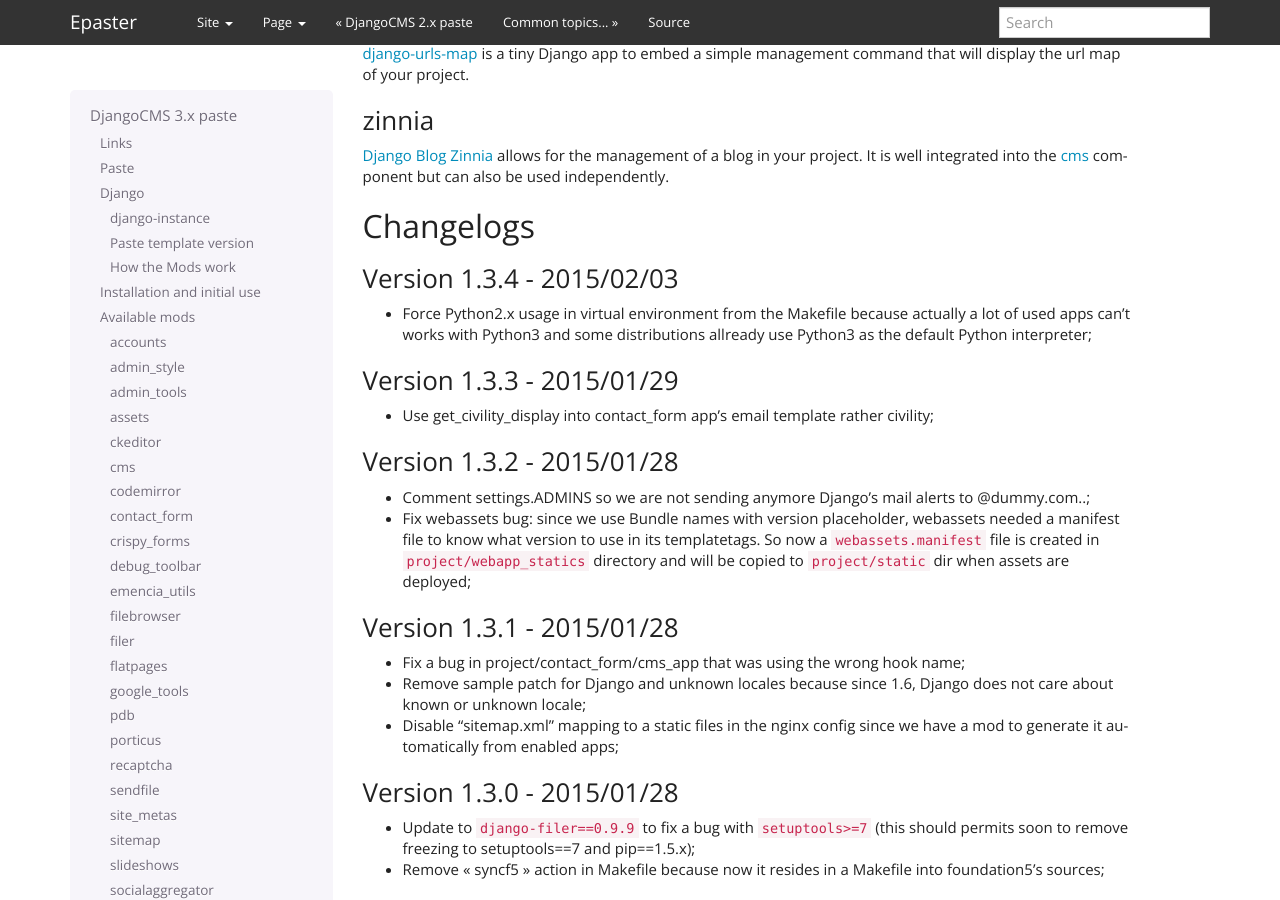
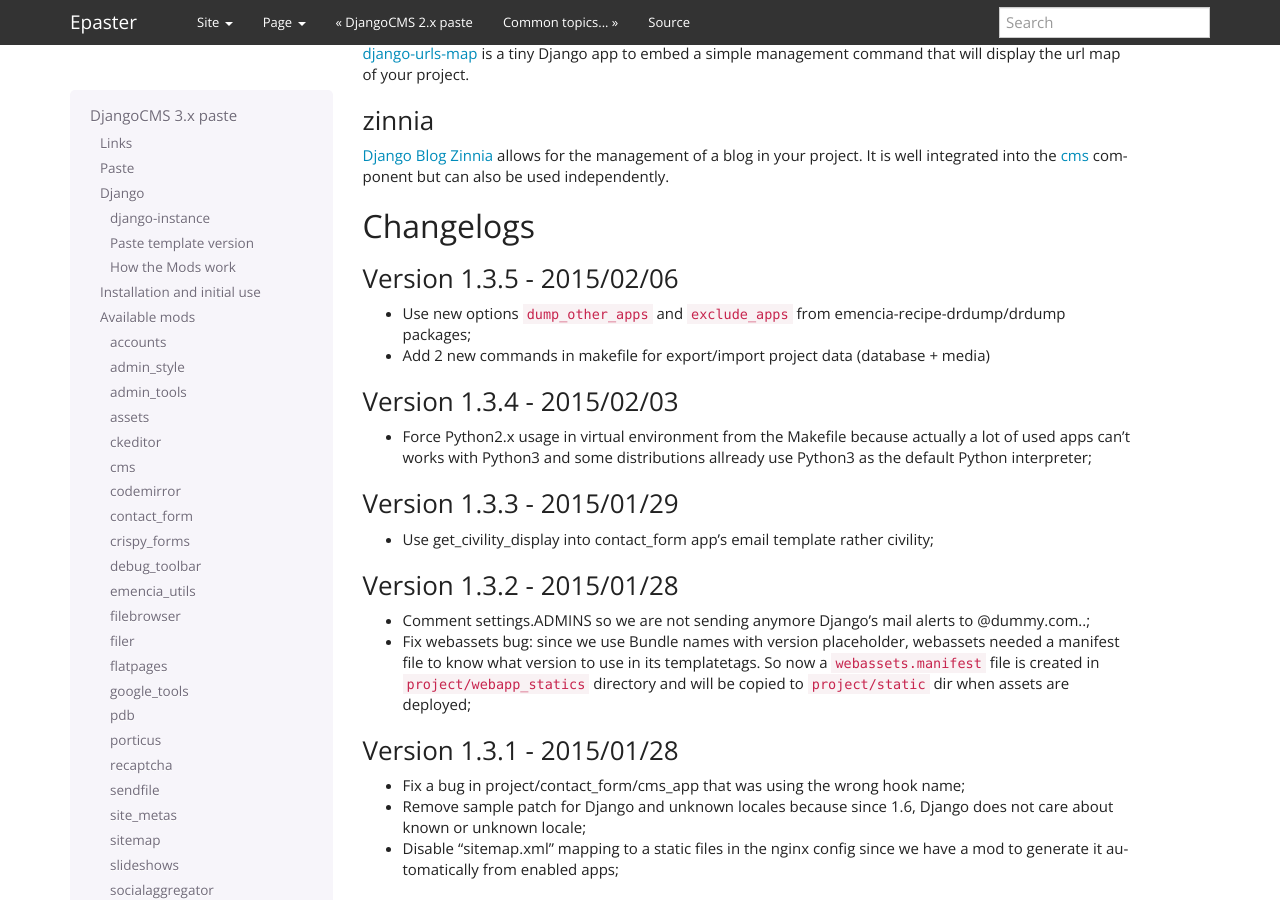
Before and after one commit to emencia/Epaster, a Sphinx documentation site: the page built from docs/emencia_paste_djangocms_3.rst, in a window 1280 px wide and 900 px high, scrolled down 7487 px. Built offline with Sphinx 7.4.7, drawn with Linux system fonts in a browser that asks for light colours; the version number could not be read and is left out; some of the changed text lies outside the part shown.

Commit message:
Update to 'emencia_paste_djangocms_3==1.3.5', bump to 2.2.7

```diff
--- a/docs/emencia_paste_djangocms_3.rst
+++ b/docs/emencia_paste_djangocms_3.rst
@@ -382,6 +382,12 @@ zinnia
 Changelogs
 ==========
 
+Version 1.3.5 - 2015/02/06
+--------------------------
+
+* Use new options ``dump_other_apps`` and ``exclude_apps`` from emencia-recipe-drdump/drdump packages;
+* Add 2 new commands in makefile for export/import project data (database + media)
+
 Version 1.3.4 - 2015/02/03
 --------------------------
 
--- a/docs/history.rst
+++ b/docs/history.rst
@@ -7,6 +7,11 @@ History
 
 Changelog
 =========
+
+Version 2.2.7 - 2015/02/07
+--------------------------
+
+* Update to ``emencia_paste_djangocms_3==1.3.5``;
 
 Version 2.2.6 - 2015/02/03
 --------------------------
--- a/versions.cfg
+++ b/versions.cfg
@@ -11,7 +11,7 @@ gp.vcsdevelop                 = 2.2.3
 
 # Paste templates
 emencia_paste_djangocms_2     = 1.9.8
-emencia_paste_djangocms_3     = 1.3.3
+emencia_paste_djangocms_3     = 1.3.5
 
 # Used to build the local documentation
 Sphinx                        = 1.2.3
```
